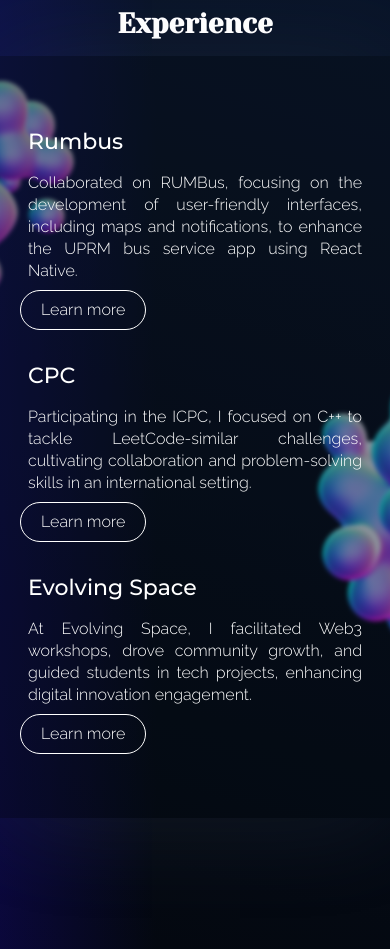
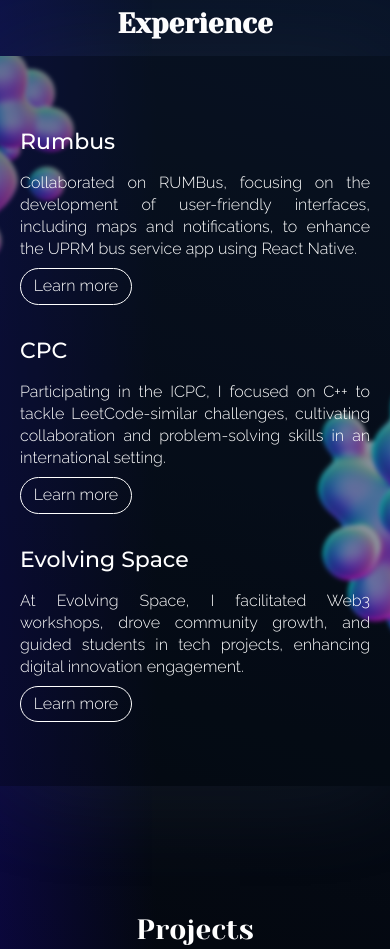
Before and after one commit to J3SSY-ANDU/my-portfolio, a React (Create React App) app: page / in a window 390 px wide. Shown: the part 900-1849 px from the top of the page. Built offline with nearby package versions, Linux system fonts and the light colour scheme; a web font is replaced by a local one.

Commit message:
experiences buttons update

```diff
--- a/src/App.css
+++ b/src/App.css
@@ -27,7 +27,7 @@
     border: 1px solid #FFFFFF;
     border-radius: 30px;
     outline: none;
-    padding: 0.5rem 1.25rem;
+    padding: 0.5rem 1rem;
     cursor: pointer;
 }
 
--- a/src/containers/experiences/experiences.css
+++ b/src/containers/experiences/experiences.css
@@ -41,8 +41,8 @@
     align-items: flex-start;
 }
 
-.portfolio__experience-content h3, .portfolio__experience-content p {
-    margin: 0.75rem;
+.portfolio__experience-content h3, .portfolio__experience-content p:not(p:last-child) {
+    margin: 0.75rem 0;
 }
 
 .portfolio__experiences-overlay_info-map .portfolio__experience-content > :last-child {
@@ -82,8 +82,8 @@
 }
 
 @media screen and (min-width: 1700px) {
-    .portfolio__experience-content h3, .portfolio__experience-content p {
-        margin: 1rem;
+    .portfolio__experience-content h3, .portfolio__experience-content p:not(p:last-child) {
+        margin: 1rem 0;
     }
 
     .portfolio__experiences-title h1{
@@ -105,13 +105,13 @@
     }
 
     .portfolio__experiences-overlay_info-map .portfolio__experience-content > :last-child {
-        padding: 0rem 1rem;
+        padding: 0.75rem 1.25rem;
     }
 }
 
 @media screen and (max-width: 1000px) {
-    .portfolio__experience-content h3, .portfolio__experience-content p {
-        margin: 0.6rem;
+    .portfolio__experience-content h3, .portfolio__experience-content p:not(p:last-child) {
+        margin: 0.6rem 0;
     }
 
     .portfolio__experiences-overlay_info-map >:nth-child(1),
@@ -133,13 +133,13 @@
     }
 
     .portfolio__experiences-overlay_info-map .portfolio__experience-content > :last-child {
-        padding: 0rem 0.75rem;
+        padding: 0.4rem 0.8rem;
     }
 }
 
 @media screen and (max-width: 500px) {
-    .portfolio__experience-content h3, .portfolio__experience-content p {
-        margin: 0.5rem;
+    .portfolio__experience-content h3, .portfolio__experience-content p:not(p:last-child) {
+        margin: 0.5rem 0;
     }
 
     .portfolio__experiences-title h1{
@@ -147,12 +147,7 @@
         line-height: 32px;
     }
 
-    .portfolio__experiences-overlay_info-map >:nth-child(1),
-    .portfolio__experiences-overlay_info-map >:nth-child(2)  {
-        align-self: flex-start;
-    }
-
-    .portfolio__experiences-overlay_info-map >:nth-child(3) {
+    .portfolio__experiences-overlay_info-map div {
         align-self: flex-start;
     }
 
```
